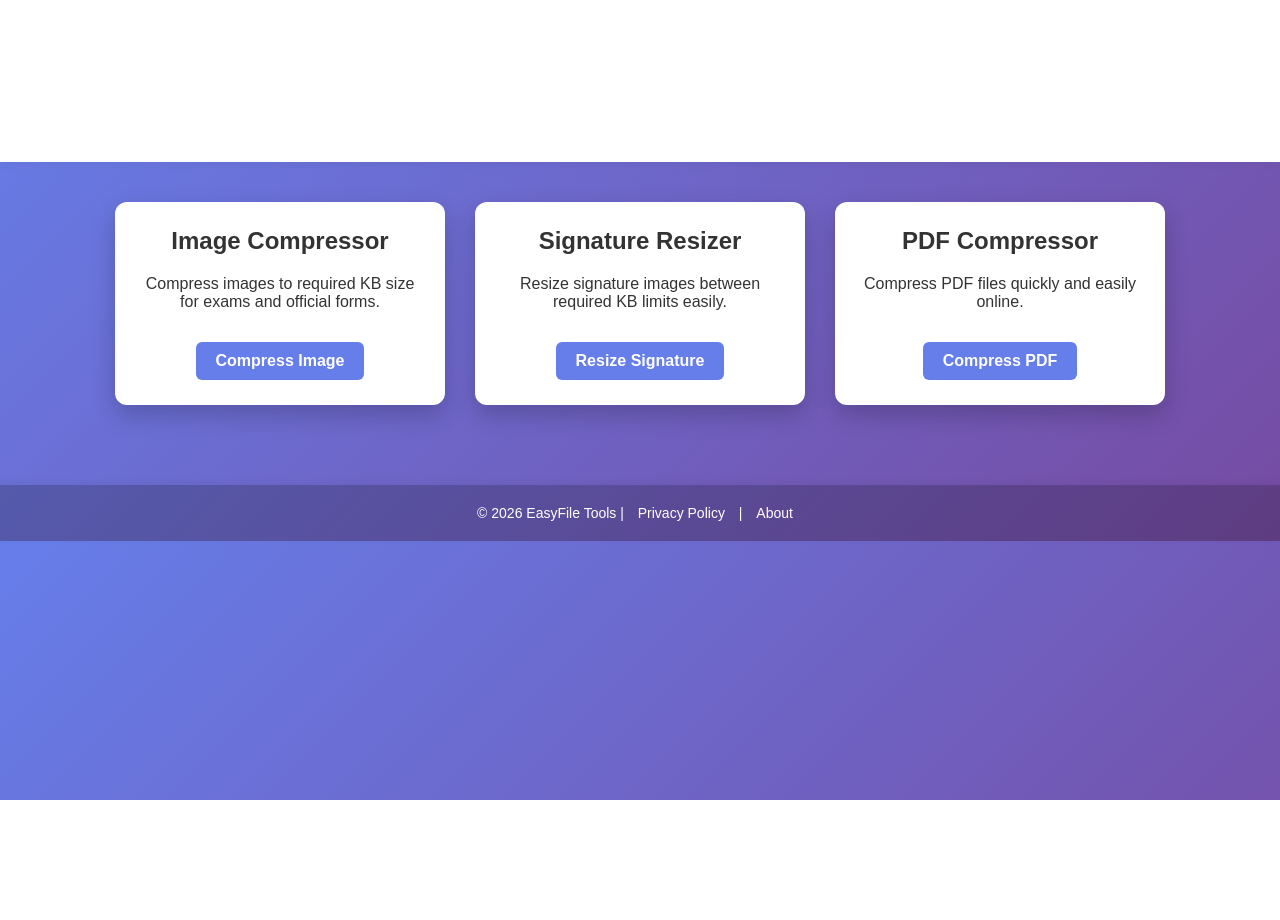
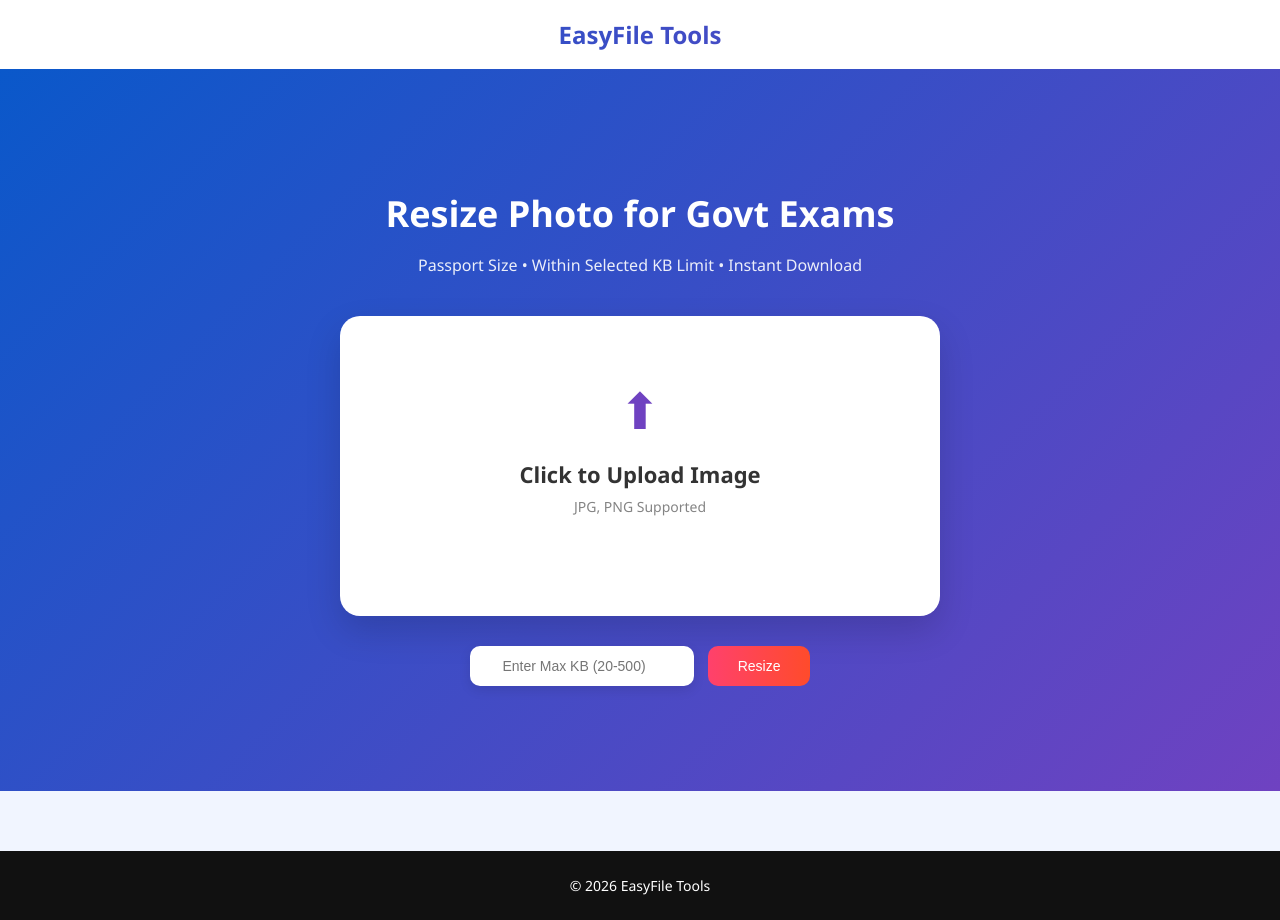
Before and after one commit to princesahusahu91-source/easyfiletools, a plain HTML site: page index.html in a window 1280 px wide. Before the commit the page ends 800 px from the top, so only its background shows below. Drawn offline with Linux system fonts and the light colour scheme.

Commit message:
Update index.html

```diff
--- a/index.html
+++ b/index.html
@@ -2,88 +2,154 @@
 <html lang="en">
 <head>
 <meta charset="UTF-8">
-    <title>EasyFileTools - Free Online Image & PDF Tools</title>
 <meta name="viewport" content="width=device-width, initial-scale=1.0">
-    <meta name="description" content="Free online tools to compress images, resize signatures and compress PDFs for government exams and official use.">
-
-    <link rel="stylesheet" href="style.css">
+<title>EasyFile Tools - Govt Exam Photo Resizer</title>
 
 <style>
-        body {
-            margin: 0;
-            font-family: Arial, sans-serif;
-            background: linear-gradient(135deg, #667eea, #764ba2);
-            color: white;
-            text-align: center;
+
+body{
+margin:0;
+font-family:'Segoe UI', sans-serif;
+background:#f1f5ff;
+color:#333;
 }
 
-        header {
-            padding: 40px 20px;
+/* HEADER */
+
+header{
+background:white;
+padding:18px;
+text-align:center;
+box-shadow:0 2px 10px rgba(0,0,0,0.05);
 }
 
-        header h1 {
-            font-size: 40px;
-            margin-bottom: 10px;
+header h1{
+margin:0;
+font-size:24px;
+background:linear-gradient(90deg,#0a58ca,#6f42c1);
+-webkit-background-clip:text;
+-webkit-text-fill-color:transparent;
 }
 
-        header p {
-            font-size: 18px;
-            opacity: 0.9;
+/* HERO */
+
+.hero{
+background:linear-gradient(135deg,#0a58ca,#6f42c1);
+padding:90px 20px;
+text-align:center;
+color:white;
 }
 
-        .tools {
-            display: flex;
-            flex-wrap: wrap;
-            justify-content: center;
-            gap: 30px;
-            padding: 40px 20px;
+.hero h2{
+font-size:36px;
+margin-bottom:10px;
 }
 
-        .tool-card {
-            background: white;
-            color: #333;
-            width: 280px;
-            padding: 25px;
-            border-radius: 12px;
-            box-shadow: 0 10px 25px rgba(0,0,0,0.2);
-            transition: 0.3s ease;
+.hero p{
+opacity:0.9;
+margin-bottom:40px;
 }
 
-        .tool-card:hover {
-            transform: translateY(-8px);
+/* UPLOAD CARD */
+
+.upload-wrapper{
+max-width:600px;
+margin:0 auto;
 }
 
-        .tool-card h2 {
-            margin-top: 0;
+.upload-box{
+background:white;
+border-radius:20px;
+padding:60px 20px;
+cursor:pointer;
+box-shadow:0 15px 35px rgba(0,0,0,0.15);
+transition:0.3s;
 }
 
-        .btn {
-            display: inline-block;
-            margin-top: 15px;
-            padding: 10px 20px;
-            background: #667eea;
-            color: white;
-            text-decoration: none;
-            border-radius: 6px;
-            font-weight: bold;
+.upload-box:hover{
+transform:translateY(-5px);
+box-shadow:0 20px 45px rgba(0,0,0,0.2);
 }
 
-        .btn:hover {
-            background: #5a67d8;
+.upload-icon{
+font-size:50px;
+color:#6f42c1;
+margin-bottom:15px;
 }
 
-        footer {
-            margin-top: 40px;
-            padding: 20px;
-            font-size: 14px;
-            background: rgba(0,0,0,0.2);
+.upload-box h3{
+margin:0;
+font-size:22px;
+color:#333;
 }
 
-        footer a {
-            color: white;
-            text-decoration: none;
-            margin: 0 10px;
+.upload-box p{
+margin-top:8px;
+font-size:14px;
+color:#777;
 }
+
+.resize-controls{
+margin-top:30px;
+}
+
+.resize-controls input{
+padding:12px;
+width:200px;
+border-radius:10px;
+border:none;
+outline:none;
+box-shadow:0 4px 12px rgba(0,0,0,0.1);
+text-align:center;
+font-size:14px;
+}
+
+.resize-controls button{
+padding:12px 30px;
+border:none;
+border-radius:10px;
+background:linear-gradient(90deg,#ff416c,#ff4b2b);
+color:white;
+cursor:pointer;
+margin-left:10px;
+font-size:14px;
+transition:0.3s;
+}
+
+.resize-controls button:hover{
+opacity:0.85;
+}
+
+.download-btn{
+margin-top:25px;
+padding:12px 35px;
+background:linear-gradient(90deg,#00c9ff,#92fe9d);
+border:none;
+border-radius:10px;
+color:#111;
+cursor:pointer;
+font-size:14px;
+}
+
+/* INFO TEXT */
+
+.info{
+margin-top:15px;
+font-size:14px;
+color:white;
+}
+
+/* FOOTER */
+
+footer{
+background:#111;
+color:white;
+text-align:center;
+padding:25px;
+margin-top:60px;
+font-size:14px;
+}
+
 </style>
 </head>
 
@@ -91,39 +157,103 @@
 
 <header>
 <h1>EasyFile Tools</h1>
-    <p>Free Online Tools for Image, Signature & PDF Compression</p>
 </header>
 
-<div class="tools">
+<div class="hero">
+<h2>Resize Photo for Govt Exams</h2>
+<p>Passport Size • Within Selected KB Limit • Instant Download</p>
 
-    <!-- ✅ IMAGE COMPRESSOR (FIRST NOW) -->
-    <div class="tool-card">
-        <h2>Image Compressor</h2>
-        <p>Compress images to required KB size for exams and official forms.</p>
-        <a href="photo.html" class="btn">Compress Image</a>
+<div class="upload-wrapper">
+
+<div class="upload-box" onclick="document.getElementById('imageInput').click()">
+<div class="upload-icon">⬆</div>
+<h3>Click to Upload Image</h3>
+<p>JPG, PNG Supported</p>
 </div>
 
-    <!-- Signature Resizer -->
-    <div class="tool-card">
-        <h2>Signature Resizer</h2>
-        <p>Resize signature images between required KB limits easily.</p>
-        <a href="signature.html" class="btn">Resize Signature</a>
+<input type="file" id="imageInput" accept="image/*" hidden>
+
+<div class="resize-controls">
+<input type="number" id="targetSize" placeholder="Enter Max KB (20-500)" min="20" max="500">
+<button onclick="resizeImage()">Resize</button>
 </div>
 
-    <!-- PDF Compressor -->
-    <div class="tool-card">
-        <h2>PDF Compressor</h2>
-        <p>Compress PDF files quickly and easily online.</p>
-        <a href="pdf.html" class="btn">Compress PDF</a>
+<div class="info" id="originalSize"></div>
+<div class="info" id="finalSize"></div>
+
+<a id="downloadLink" style="display:none;" download="resized-image.jpg">
+<button class="download-btn">Download Image</button>
+</a>
+
 </div>
-
 </div>
 
 <footer>
-    © 2026 EasyFile Tools |
-    <a href="privacy.html">Privacy Policy</a> |
-    <a href="about.html">About</a>
+© 2026 EasyFile Tools
 </footer>
+
+<script>
+function resizeImage() {
+
+const fileInput = document.getElementById('imageInput');
+const targetSize = document.getElementById('targetSize').value;
+const downloadLink = document.getElementById('downloadLink');
+const originalSizeText = document.getElementById('originalSize');
+const finalSizeText = document.getElementById('finalSize');
+
+if (!fileInput.files[0]) {
+alert("Please upload an image.");
+return;
+}
+
+if (targetSize < 20 || targetSize > 500) {
+alert("Enter size between 20KB and 500KB.");
+return;
+}
+
+const file = fileInput.files[0];
+const originalSizeKB = (file.size / 1024).toFixed(2);
+originalSizeText.innerHTML = "Original Size: " + originalSizeKB + " KB";
+
+const reader = new FileReader();
+reader.onload = function(event) {
+
+const img = new Image();
+img.onload = function() {
+
+const canvas = document.createElement('canvas');
+const ctx = canvas.getContext('2d');
+
+canvas.width = 413;
+canvas.height = 531;
+
+ctx.drawImage(img, 0, 0, canvas.width, canvas.height);
+
+let quality = 0.9;
+let resizedData;
+
+do {
+resizedData = canvas.toDataURL('image/jpeg', quality);
+quality -= 0.05;
+} while ((resizedData.length / 1024) > targetSize && quality > 0.1);
+
+const finalSizeKB = (resizedData.length / 1024).toFixed(2);
+
+finalSizeText.innerHTML = "Final Size: " + finalSizeKB +
+" KB (Within selected limit " + targetSize + " KB)";
+
+downloadLink.href = resizedData;
+downloadLink.style.display = "inline";
+
+};
+
+img.src = event.target.result;
+};
+
+reader.readAsDataURL(file);
+
+}
+</script>
 
 </body>
 </html>
```
Lines whose indentation alone changed are shown as unchanged.
